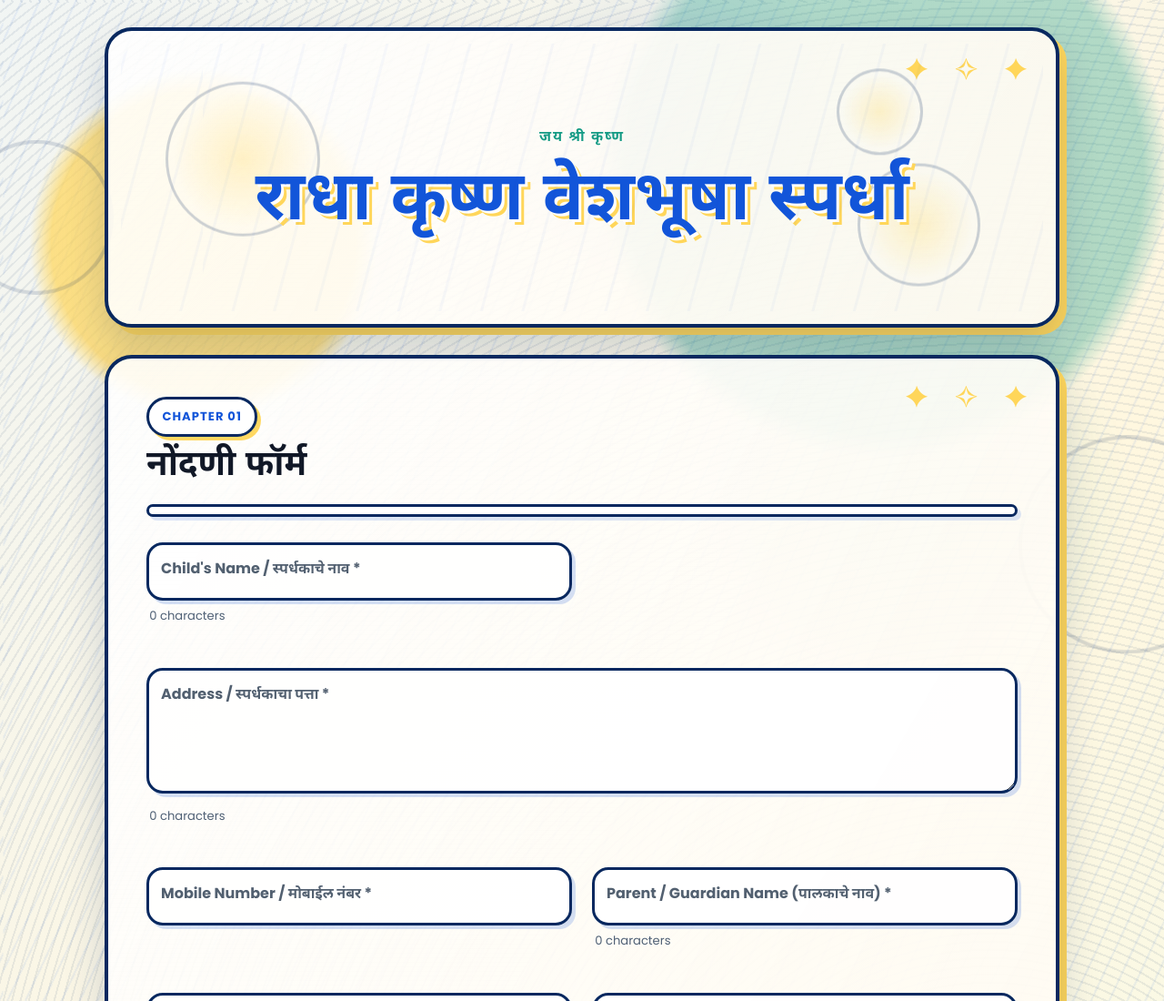
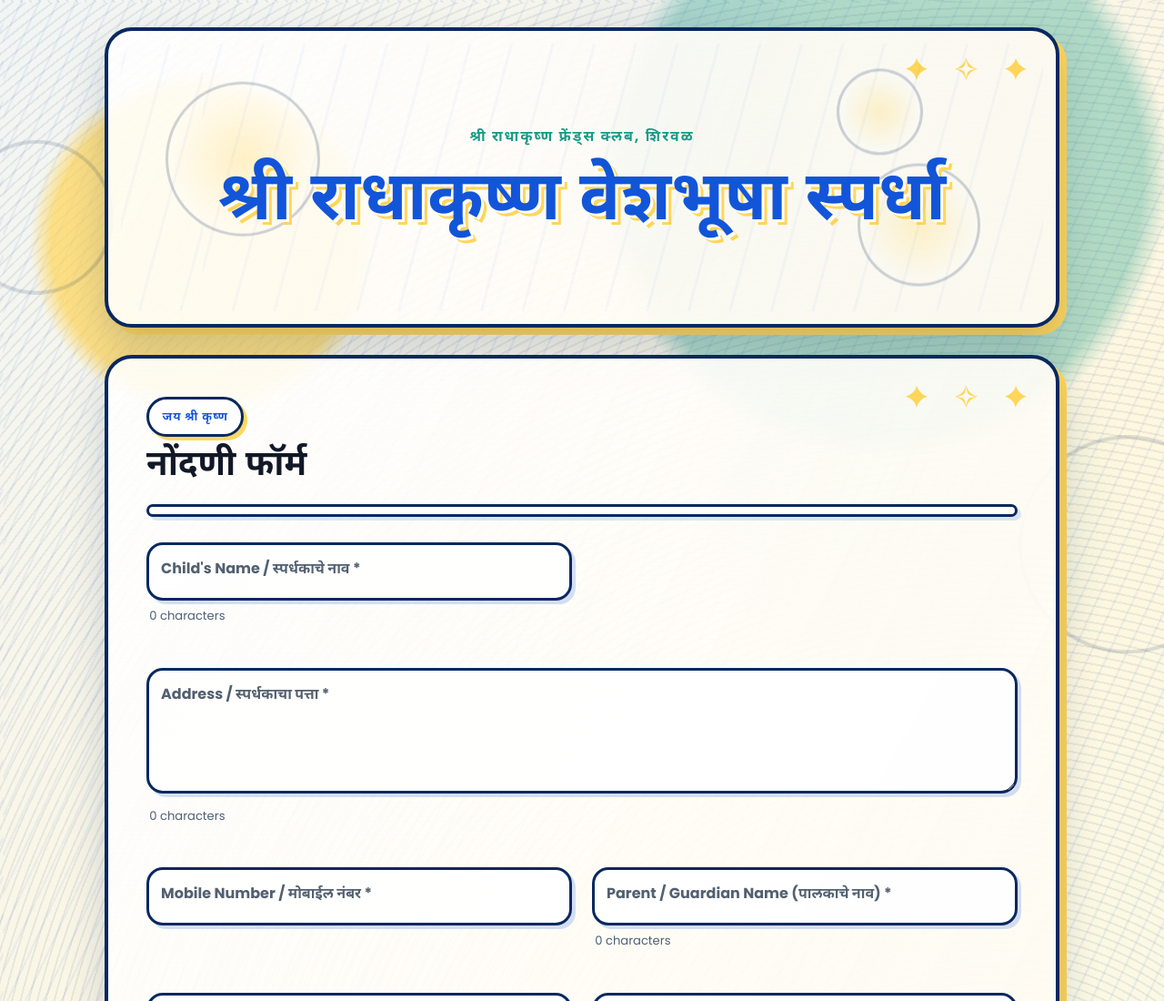
Before and after one commit to kartik239/radhakrishna, a plain HTML site: page index.html in a window 1280 px wide. Shown: the top 1100 px of the page at 91% size. Drawn offline with Linux system fonts and the light colour scheme.

Commit message:
Update index.html

```diff
--- a/index.html
+++ b/index.html
@@ -21,14 +21,14 @@
       <div class="hero-aura" aria-hidden="true">
         <span></span><span></span><span></span>
       </div>
-      <p class="eyebrow">जय श्री कृष्ण</p>
-      <h1>राधा कृष्ण वेशभूषा स्पर्धा</h1>
+      <p class="eyebrow">श्री राधाकृष्ण फ्रेंड्स क्लब, शिरवळ </p>
+      <h1>श्री राधाकृष्ण वेशभूषा स्पर्धा</h1>
     </header>
 
     <section class="form-card comic-panel fade-in" aria-labelledby="formTitle">
       <div class="form-topper">
         <div>
-          <span class="chapter-tag">Chapter 01</span>
+          <span class="chapter-tag">जय श्री कृष्ण</span>
           <h2 id="formTitle">नोंदणी फॉर्म</h2>
         </div>
         <div class="save-status sr-only" id="draftBadge" aria-live="polite"></div>
```
